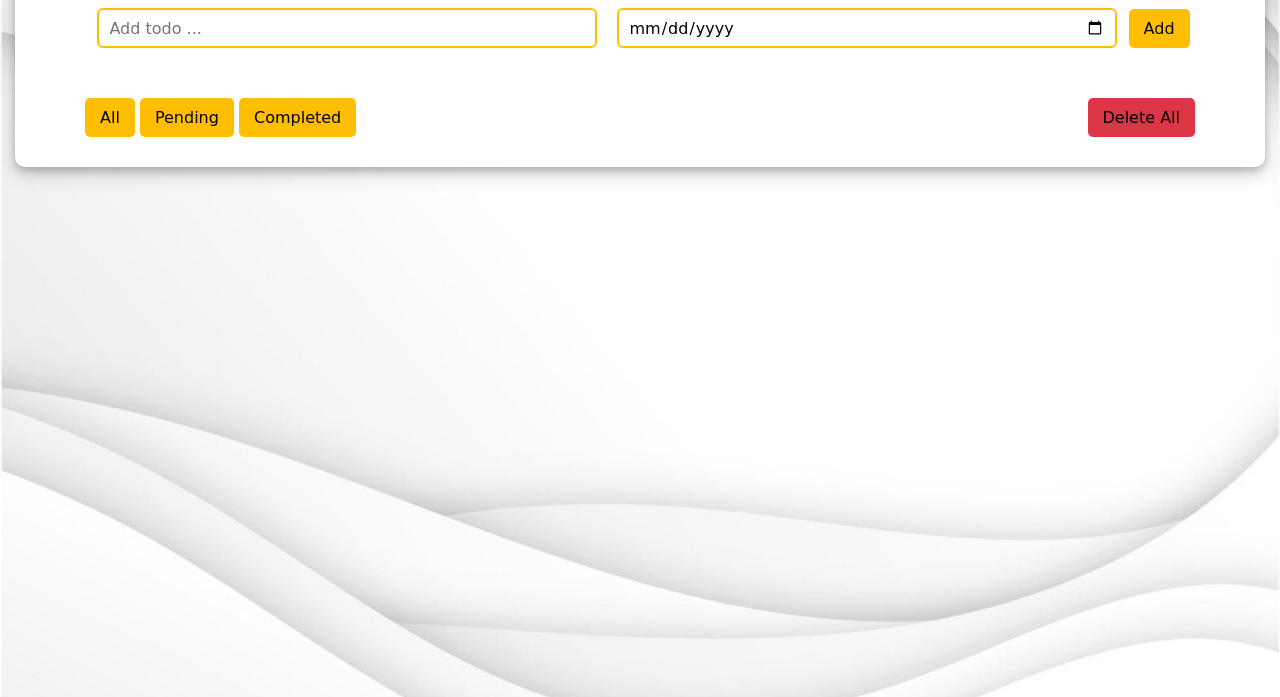
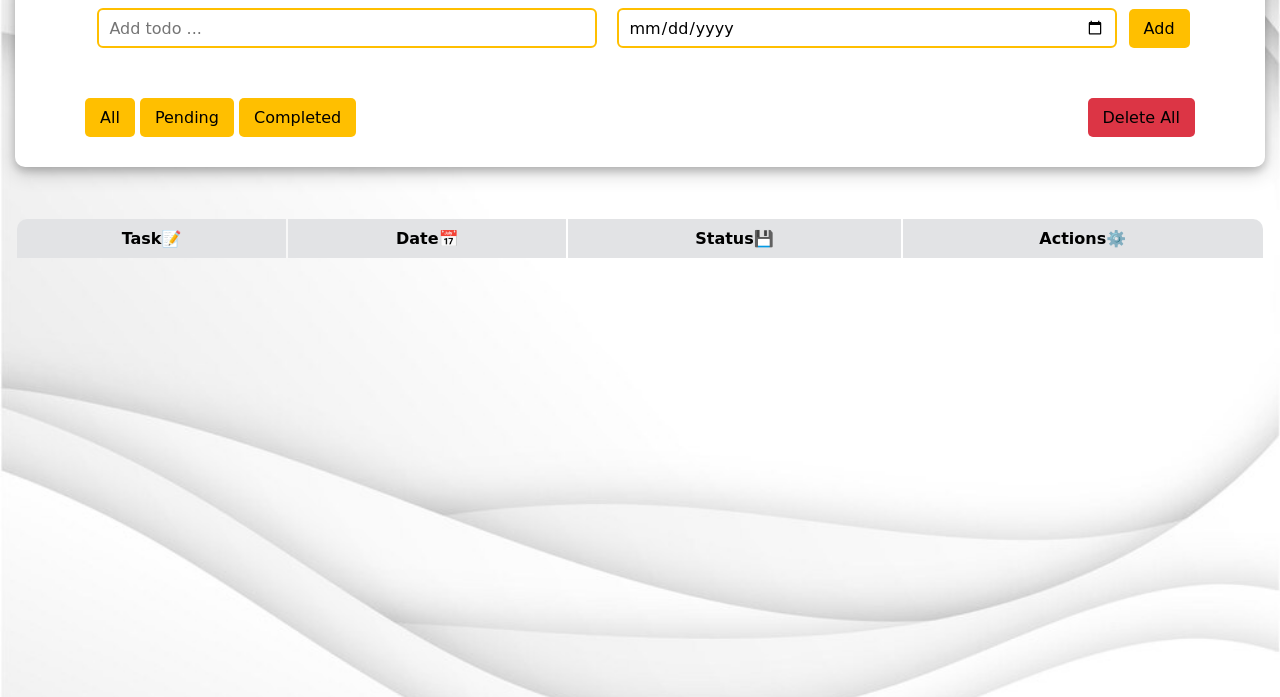
Before and after one commit to BIGsMahdiz/Todo-App, a plain HTML site: page index.html in a window 1280 px wide. Shown: the part 103-800 px from the top of the page. Drawn offline with Linux system fonts and the light colour scheme.

Commit message:
table added

```diff
--- a/css/style.css
+++ b/css/style.css
@@ -99,3 +99,45 @@ button {
 #delete-button:hover {
   background-color: #ff0019;
 }
+
+main {
+  width: 100%;
+  margin-top: 50px;
+}
+
+table {
+  width: 100%;
+  text-align: center;
+}
+
+thead th:nth-child(1) {
+  border-top-left-radius: 10px;
+}
+
+thead th:nth-child(4) {
+  border-top-right-radius: 10px;
+}
+
+thead tr th {
+  padding: 10px;
+  background-color: #e2e3e5;
+}
+
+tbody {
+  background-color: #ecedee;
+}
+
+tbody button:nth-child(1) {
+  background-color: var(--color-warning);
+  padding: 7px 10px;
+}
+
+tbody button:nth-child(2) {
+  background-color: var(--color-success);
+  padding: 7px 10px;
+}
+
+tbody button:nth-child(3) {
+  background-color: var(--color-error);
+  padding: 7px 10px;
+}
--- a/index.html
+++ b/index.html
@@ -25,6 +25,19 @@
         </div>
       </form>
     </header>
+    <main>
+      <table>
+        <thead>
+          <tr>
+            <th>Task📝</th>
+            <th>Date📅</th>
+            <th>Status💾</th>
+            <th>Actions⚙️</th>
+          </tr>
+        </thead>
+        <tbody></tbody>
+      </table>
+    </main>
     <script src="/js/app.js"></script>
   </body>
 </html>
```
